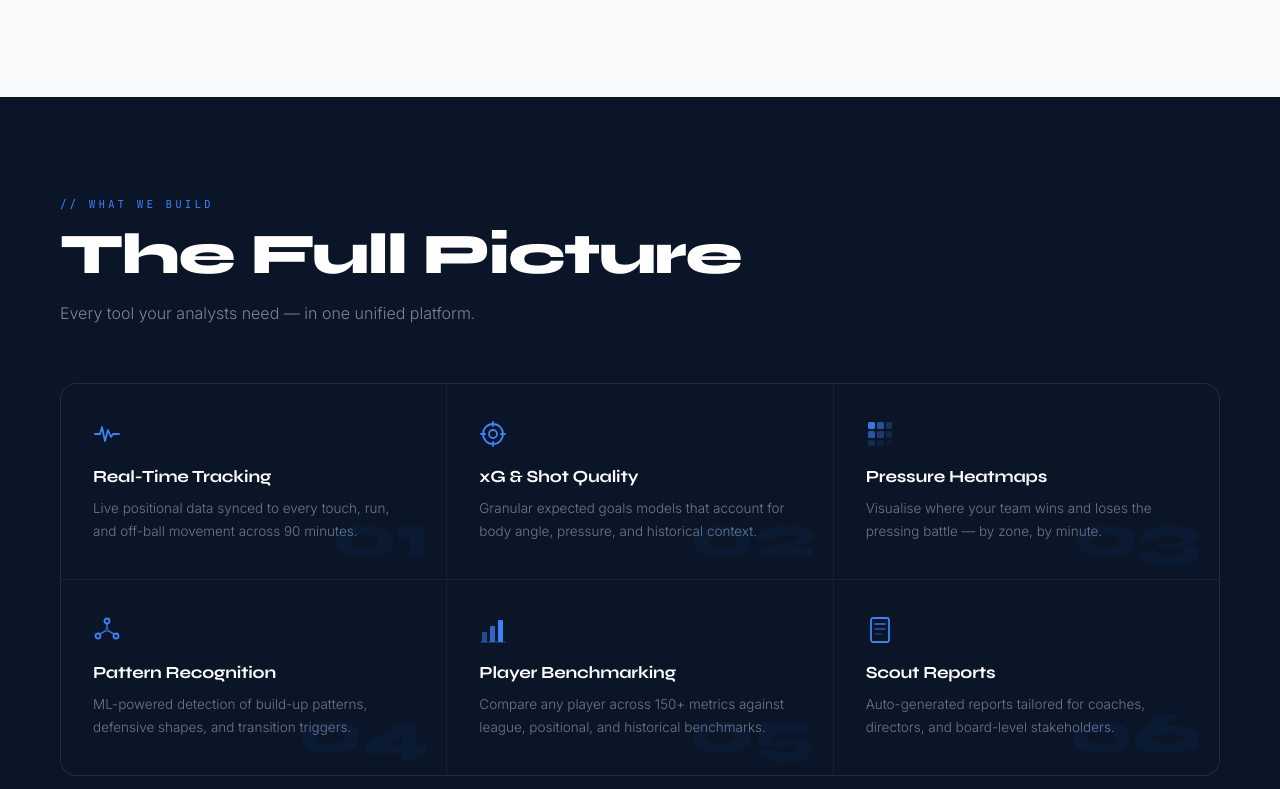
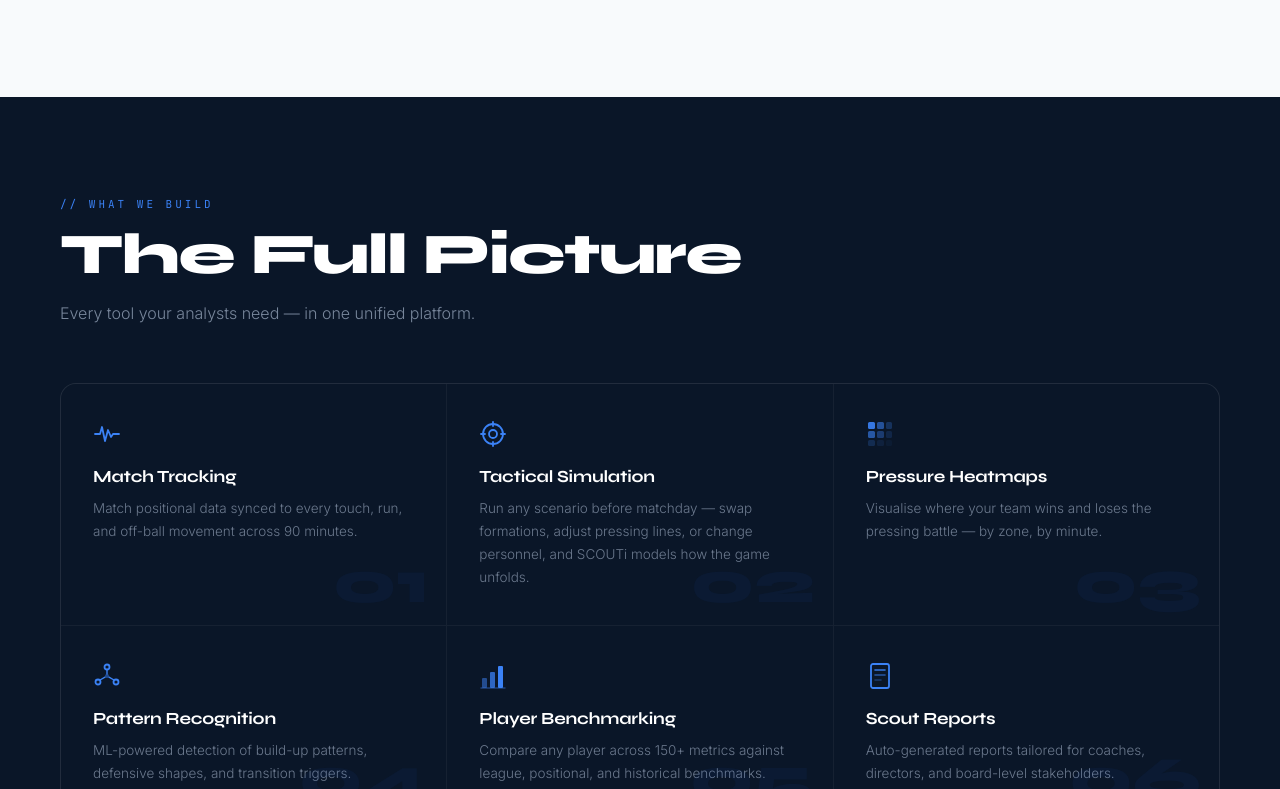
Before and after one commit to bcall13/scouti_demosite_v0.1, a plain HTML site: page index.html in a window 1280 px wide. Shown: the part 3342-4131 px from the top of the page. Drawn offline with Linux system fonts and the light colour scheme.

Commit message:
Update index.html

```diff
--- a/index.html
+++ b/index.html
@@ -706,7 +706,7 @@ footer p { font-size: 12px; color: rgba(148,163,184,0.5); }
           <div class="player-profile">
             <div class="pp-avatar">KDB</div>
             <div class="pp-info">
-              <div class="pp-name">K. De Bruyne</div>
+              <div class="pp-name">Jason Sporaci</div>
               <div class="pp-role">Central Midfielder · #17</div>
             </div>
           </div>
@@ -813,13 +813,13 @@ footer p { font-size: 12px; color: rgba(148,163,184,0.5); }
             <polyline points="2,14 7,14 9,7 12,21 15,10 18,17 20,14 26,14" stroke="#3b82f6" stroke-width="1.8" stroke-linecap="round" stroke-linejoin="round" fill="none"/>
           </svg>
         </span>
-        <div class="feat-title">Real-Time Tracking</div>
-        <p class="feat-desc">Live positional data synced to every touch, run, and off-ball movement across 90 minutes.</p>
+        <div class="feat-title">Match Tracking</div>
+        <p class="feat-desc">Match positional data synced to every touch, run, and off-ball movement across 90 minutes.</p>
         <div class="feat-num">01</div>
       </div>
       <div class="feat">
         <span class="feat-icon">
-          <!-- Crosshair — xG & Shot Quality -->
+          <!-- Simulation feature -->
           <svg width="28" height="28" viewBox="0 0 28 28" fill="none" xmlns="http://www.w3.org/2000/svg">
             <circle cx="14" cy="14" r="10" stroke="#3b82f6" stroke-width="1.8"/>
             <circle cx="14" cy="14" r="4" stroke="#3b82f6" stroke-width="1.8"/>
@@ -829,8 +829,8 @@ footer p { font-size: 12px; color: rgba(148,163,184,0.5); }
             <line x1="22" y1="14" x2="26" y2="14" stroke="#3b82f6" stroke-width="1.8" stroke-linecap="round"/>
           </svg>
         </span>
-        <div class="feat-title">xG & Shot Quality</div>
-        <p class="feat-desc">Granular expected goals models that account for body angle, pressure, and historical context.</p>
+        <div class="feat-title">Tactical Simulation</div>
+        <p class="feat-desc">Run any scenario before matchday — swap formations, adjust pressing lines, or change personnel, and SCOUTi models how the game unfolds.</p>
         <div class="feat-num">02</div>
       </div>
       <div class="feat">
```
